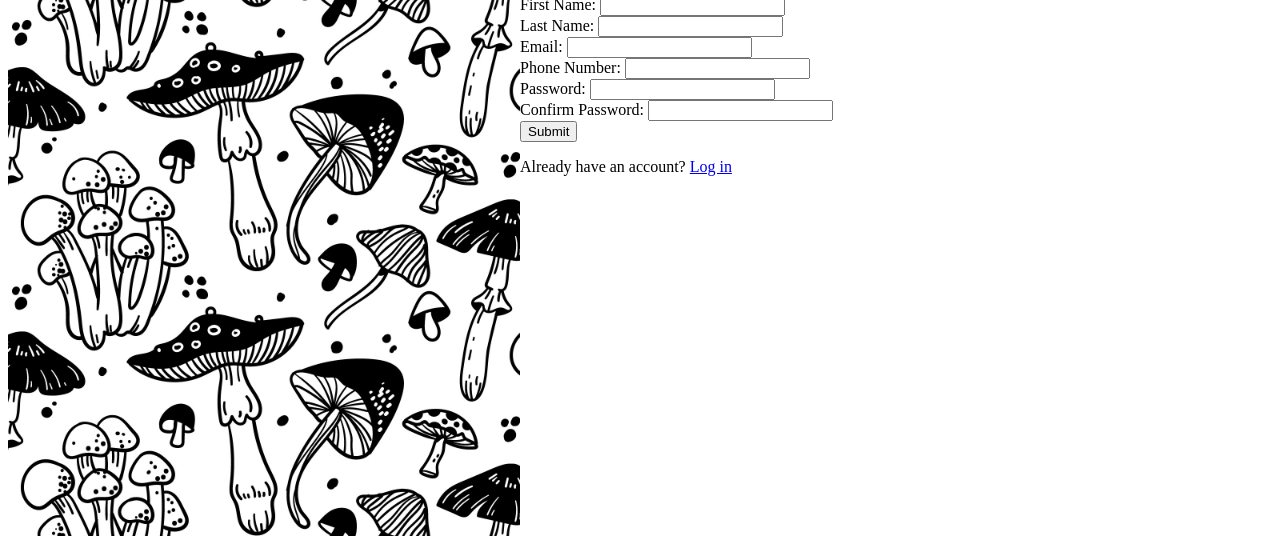
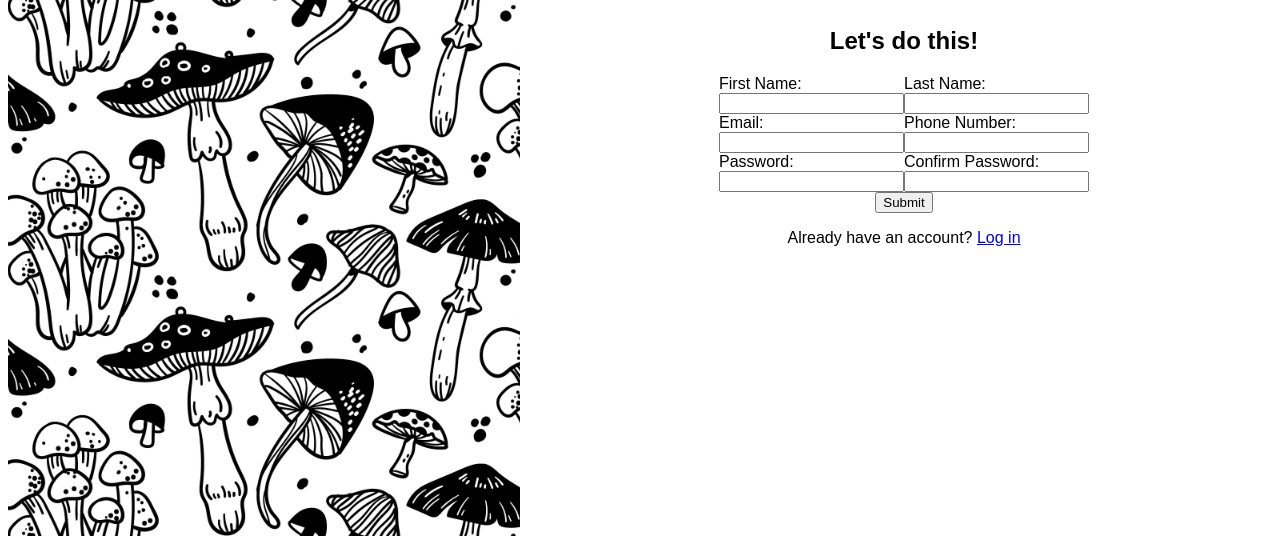
Before and after one commit to barnettalex99/demoForm, a plain HTML site: page index.html in a window 1280 px wide. Shown: the part 272-816 px from the top of the page. Drawn offline with Linux system fonts and the light colour scheme; a web font is replaced by a local one.

Commit message:
add custom font

```diff
--- a/index.html
+++ b/index.html
@@ -6,14 +6,16 @@
     <meta name="viewport" content="width=device-width, initial-scale=1.0">
     <title>DemoForm</title>
     <link rel="stylesheet" href="styles.css">
+    <link rel="stylesheet" media="screen" href="https://fontlibrary.org//face/orkney" type="text/css"/>
 </head>
 <body>
     <div class="content">
         <div class="image-container">
             <img src="mushrooms.jpg">
+            <h2>Sign Up Form</h1>
         </div>
         <div class = "text-container">
-            <h1>This is not a real online service! You know you need something like this in your life to help you realize your deepest dreams. Sign up <em>now</em> to get started</h1>
+            <h1>This is not a real online service! You know you need something like this in your life to help you realize your deepest dreams. Sign up <em>now</em> to get started.</h1>
             <h1> You <em>know</em> you want to.</h1>
             <form>
                 <h2>Let's do this!</h2>
--- a/styles.css
+++ b/styles.css
@@ -1,3 +1,7 @@
+
+body{
+    font-family: 'OrkneyRegular', Arial, Helvetica, sans-serif;
+}
 
 .content{
     display:flex;
@@ -18,4 +22,70 @@
 
 .text-container{
     width: 60vw;
+    display:flex;
+    flex: auto;
+    flex-direction:column;
+    justify-content: flex-start;
+    align-items: center;
 }
+
+.name-container{
+    display:flex;
+    flex:auto;
+    flex-direction:row;
+    justify-content:center;
+    align-items:center;
+}
+
+.first-name-container{
+    display:flex;
+    flex-direction:column;
+}
+
+.last-name-container{
+    display:flex;
+    flex-direction:column;
+}
+
+.contact-container{
+    display:flex;
+    flex:auto;
+    flex-direction:row;
+    justify-content:center;
+    align-items:center;
+}
+
+.email-container{
+    display:flex;
+    flex-direction:column;
+}
+
+.phone-container{
+    display:flex;
+    flex-direction:column;
+}
+
+.passwords-container{
+    display:flex;
+    flex:auto;
+    flex-direction:row;
+    justify-content:center;
+    align-items:center;
+}
+
+.first-password-container{
+    display:flex;
+    flex-direction:column;
+}
+
+.confirm-password-container{
+    display:flex;
+    flex-direction:column;
+}
+
+form{
+    display:flex;
+    flex-direction:column;
+    justify-content: center;
+    align-items: center;
+}
```
